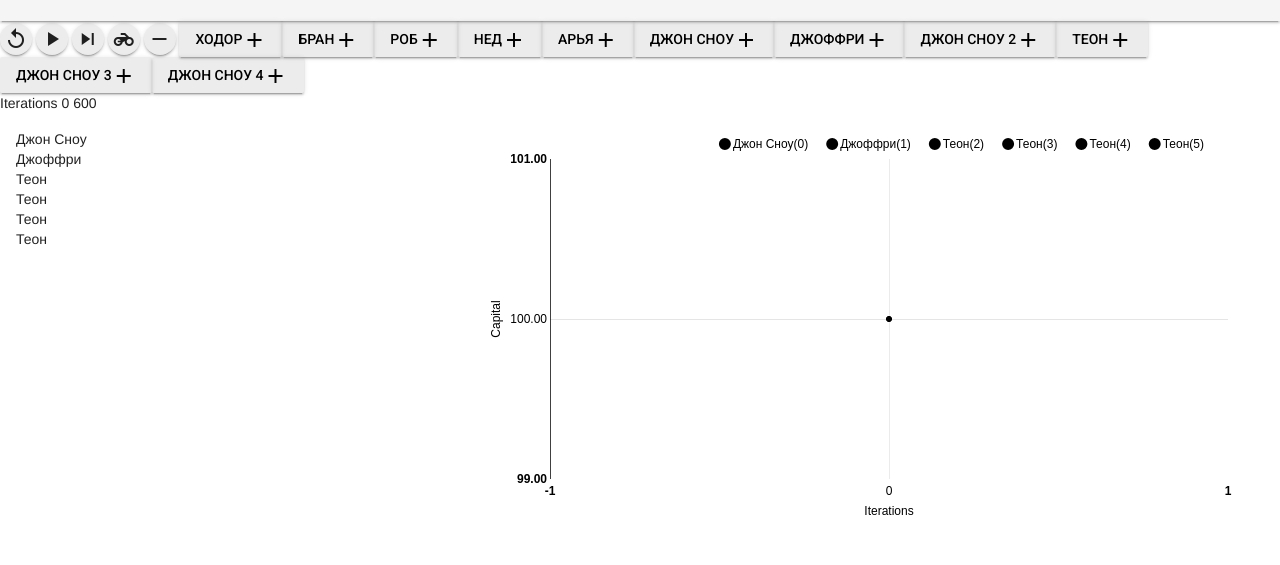
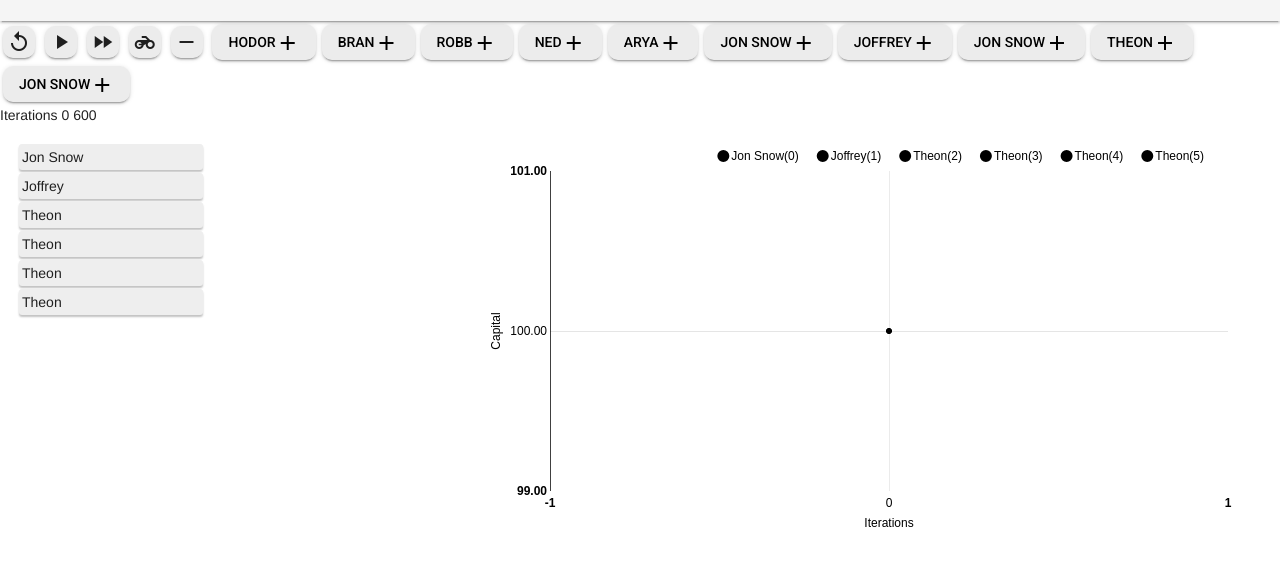
Before and after one commit to volerog/pm_playground, a plain HTML site: page index.html in a window 1280 px wide. Shown: the part 67-632 px from the top of the page. Drawn offline with Linux system fonts and the light colour scheme.

Commit message:
translate heroes

```diff
--- a/index.html
+++ b/index.html
@@ -30,7 +30,7 @@
             <i class="material-icons">play_arrow</i>
         </button>
         <button class="mdl-button mdl-js-button mdl-button--icon ui-stepButton mdl-button--raised mdl-js-ripple-effect" id="next-step-button" title="Run 200 iterations">
-            <i class="material-icons">skip_next</i>
+            <i class="material-icons">fast_forward</i>
         </button>
         <button id="distribution" class="mdl-button mdl-js-button mdl-button--icon mdl-button--raised mdl-js-ripple-effect" title="Build distribution graph">
             <i class="material-icons">motorcycle</i>
--- a/lib.css
+++ b/lib.css
@@ -38,3 +38,22 @@ height: 176px;
 .demo-card-wide > .mdl-card__menu {
 color: #868;
 }
+
+.hero{
+    background: #eee;
+    padding: 3px;
+    margin: 3px;
+    border: 3px solid #eee
+    border-radius: 5px;
+    -moz-border-radius: 3px;
+    -webkit-border-radius: 3px;
+    -webkit-box-shadow: 0 2px 2px 0 #C2C2C2;
+    box-shadow: 0 2px 2px 0 #C2C2C2;
+}
+
+.mdl-button {
+    border-radius: 10px;
+    -moz-border-radius: 10px;
+    -webkit-border-radius: 10px;
+    margin: 3px;
+}
--- a/lib.js
+++ b/lib.js
@@ -105,17 +105,16 @@ behs = {
 }
 
 var user_classes = {
-1: {name: 'Ходор', predictor: 'detect0.5', behaviours:['bet'], riskable: 0.3, rich_gredd: 0.7},
-    7: {name: 'Джоффри', predictor: 'detect0.5', behaviours:['greed', 'bet'], riskable: 0.3, rich_gredd: 0.7, rich_place: 2},
-    9: {name: 'Теон', predictor: 'detect0.5', behaviours:['depression', 'bet'], riskable: 0.3, rich_gredd: 0.7, depression_limit: 20.},
-    6: {name: 'Джон Сноу', predictor: 'detect0.6', behaviours:['bet'], riskable: 0.3, rich_gredd: 0.7},
-    8: {name: 'Джон Сноу 2', predictor: 'detect0.6', behaviours:['depression', 'bet'], riskable: 0.3, rich_gredd: 0.7, depression_limit: 20.},
-    10: {name: 'Джон Сноу 3', predictor: 'expectation', behaviours:['depression', 'bet'], riskable: 0.3, rich_gredd: 0.7, depression_limit: 20.},
-    11: {name: 'Джон Сноу 4', predictor: 'choice_yes', behaviours:['depression', 'bet'], riskable: 0.3, rich_gredd: 0.7, depression_limit: 20},
-    5: {name: 'Арья', predictor: 'detect0.7', behaviours:['bet'], riskable: 0.3, rich_gredd: 0.7},
-    4: {name: 'Нед', predictor: 'detect0.8', behaviours:['bet'], riskable: 0.3, rich_gredd: 0.7},
-    3: {name: 'Роб', predictor: 'detect0.9', behaviours:['bet'], riskable: 0.3, rich_gredd: 0.7},
-    2: {name: 'Бран', predictor: 'detect1', behaviours:['bet'], riskable: 0.3, rich_gredd: 0.7}
+1: {name: 'Hodor', predictor: 'detect0.5', behaviours:['bet'], riskable: 0.3, rich_gredd: 0.7},
+    7: {name: 'Joffrey', predictor: 'detect0.5', behaviours:['greed', 'bet'], riskable: 0.3, rich_gredd: 0.7, rich_place: 2},
+    9: {name: 'Theon', predictor: 'detect0.5', behaviours:['depression', 'bet'], riskable: 0.3, rich_gredd: 0.7, depression_limit: 20.},
+    6: {name: 'Jon Snow', predictor: 'detect0.6', behaviours:['bet'], riskable: 0.3, rich_gredd: 0.7},
+    8: {name: 'Jon Snow', predictor: 'detect0.6', behaviours:['depression', 'bet'], riskable: 0.3, rich_gredd: 0.7, depression_limit: 20.},
+    10: {name: 'Jon Snow', predictor: 'expectation', behaviours:['depression', 'bet'], riskable: 0.3, rich_gredd: 0.7, depression_limit: 20.},
+    5: {name: 'Arya', predictor: 'detect0.7', behaviours:['bet'], riskable: 0.3, rich_gredd: 0.7},
+    4: {name: 'Ned', predictor: 'detect0.8', behaviours:['bet'], riskable: 0.3, rich_gredd: 0.7},
+    3: {name: 'Robb', predictor: 'detect0.9', behaviours:['bet'], riskable: 0.3, rich_gredd: 0.7},
+    2: {name: 'Bran', predictor: 'detect1', behaviours:['bet'], riskable: 0.3, rich_gredd: 0.7}
 }
 
 // Engine code
```
